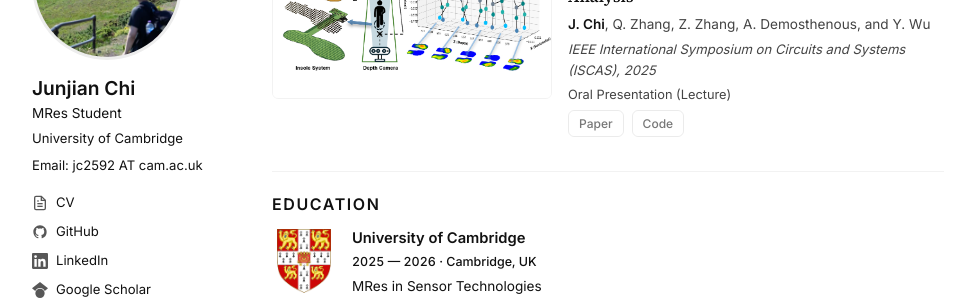
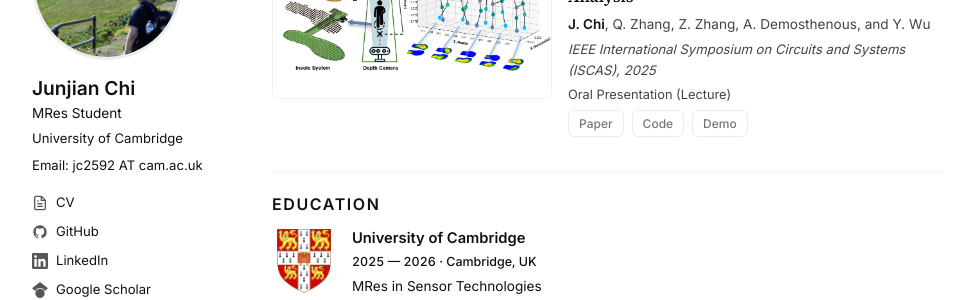
Before and after one commit to JunjianChi/junjianchi.github.io, a Jekyll site: the page built from _pages/about.md, in a window 1280 px wide and 900 px high, scrolled down 813 px. Shown: the part 178-478 px from the top of the window, without its empty margins (152-1127 px from the left). Built offline with Jekyll 4.4.1, drawn with Linux system fonts in a browser that asks for light colours.

Commit message:
add demo link for ISCAS 2025 publication
Co-Authored-By: Claude Opus 4.6 (1M context) <noreply@anthropic.com>

```diff
--- a/_pages/about.md
+++ b/_pages/about.md
@@ -95,6 +95,7 @@ show_title: false
         <div class="pub-links">
           <a href="https://ieeexplore.ieee.org/abstract/document/11044303/" class="pub-link" target="_blank"><span class="lang-en">Paper</span><span class="lang-zh">论文</span></a>
           <a href="https://github.com/JunjianChi/Pressure2Pose" class="pub-link" target="_blank"><span class="lang-en">Code</span><span class="lang-zh">代码</span></a>
+          <a href="https://www.linkedin.com/posts/yu-w-9692856b_iscas2025-wearables-sensors-activity-7335032303892533252-bRaL/" class="pub-link" target="_blank">Demo</a>
         </div>
       </div>
     </div>
```
